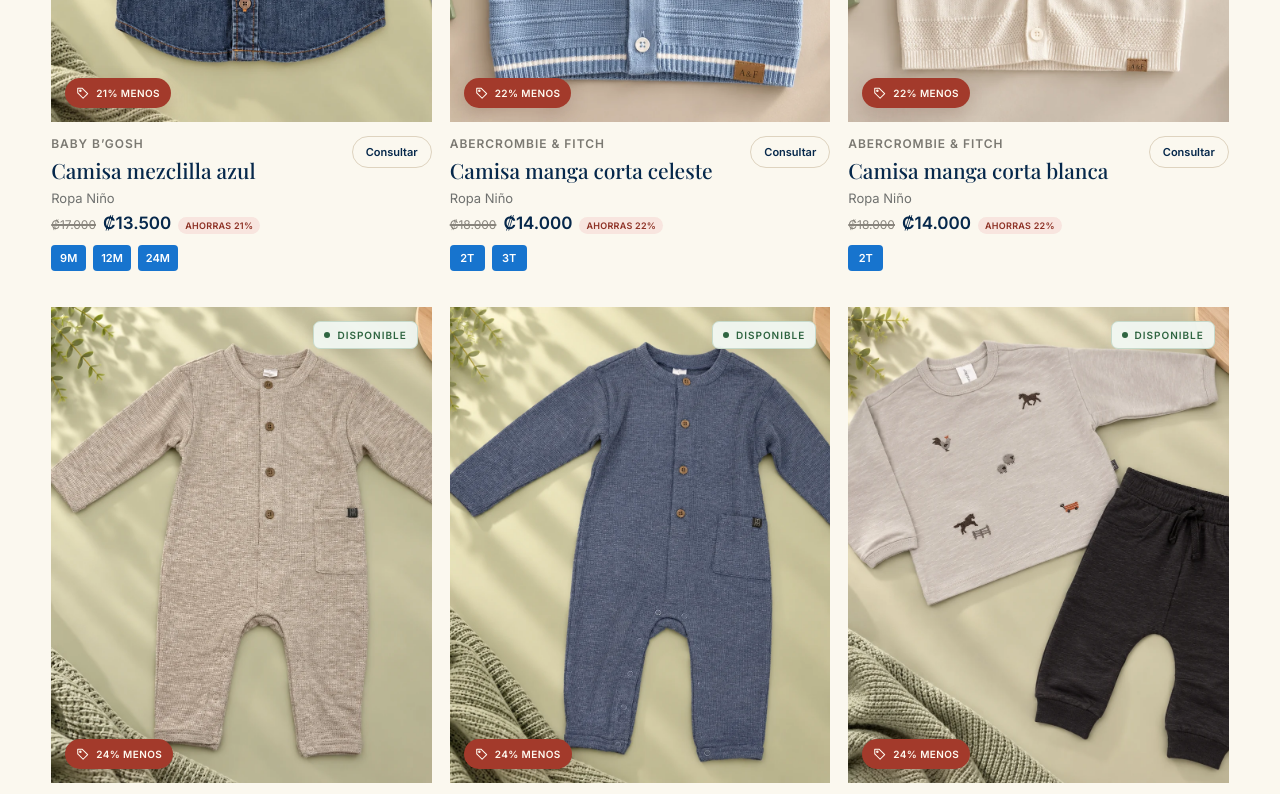
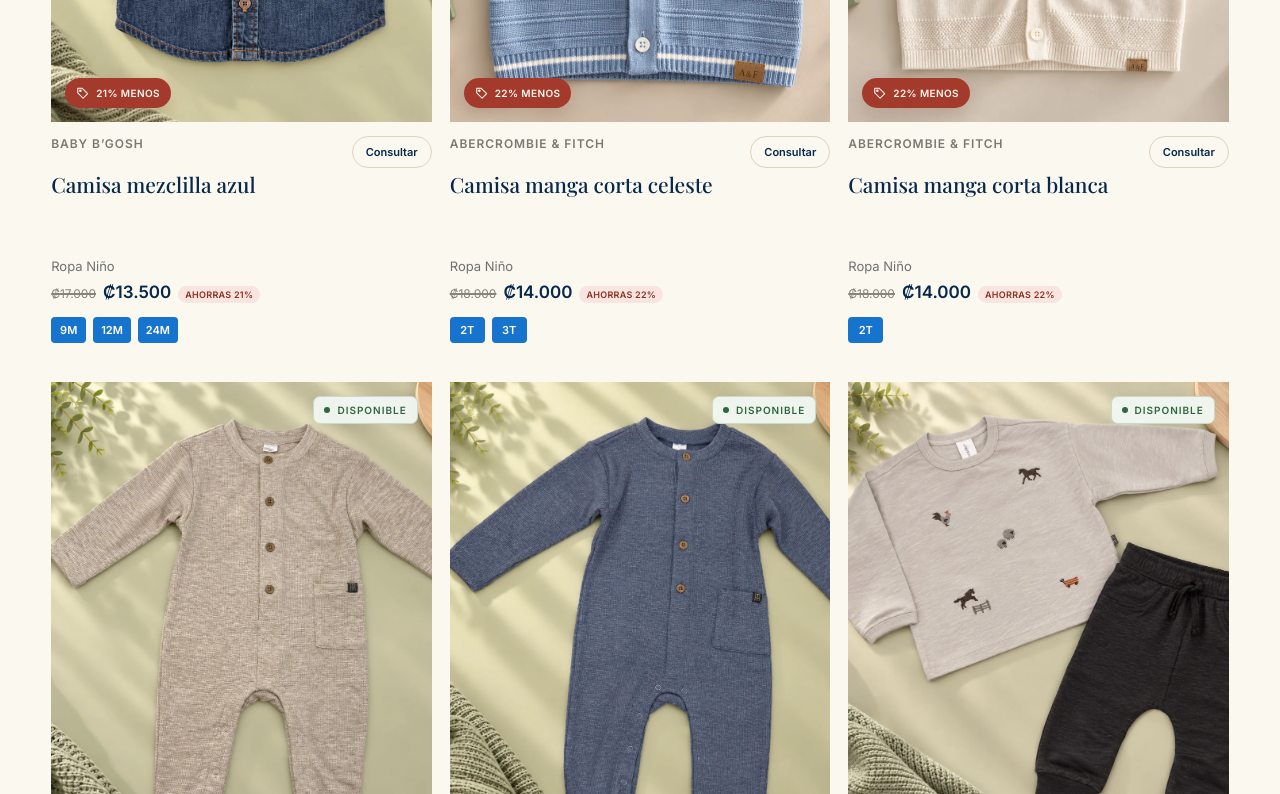
Before and after one commit to Nav-JH-Catalog/classic-shop, a plain HTML site: page index.html in a window 1280 px wide. Shown: the part 1960-2754 px from the top of the page. Drawn offline with nearby package versions, Linux system fonts and the light colour scheme.

Commit message:
Align product card content across catalog rows

```diff
--- a/index.html
+++ b/index.html
@@ -8,7 +8,7 @@
   <link rel="preconnect" href="https://fonts.googleapis.com">
   <link rel="preconnect" href="https://fonts.gstatic.com" crossorigin>
   <link href="https://fonts.googleapis.com/css2?family=Inter:wght@400;500;600&family=Playfair+Display:wght@500;600&display=swap" rel="stylesheet">
-  <link rel="stylesheet" href="styles.css?v=37">
+  <link rel="stylesheet" href="styles.css?v=38">
 </head>
 <body>
   <header class="site-header">
--- a/styles.css
+++ b/styles.css
@@ -147,20 +147,22 @@ h1 { font-size: clamp(48px, 6.2vw, 96px); line-height: .98; letter-spacing: -.03
 .status-tag.is-sold-out { color: #f3f0e9; background: rgba(32,31,29,.92); border: 1px solid rgba(255,255,255,.16); }
 .discount-badge { position:absolute; left:14px; bottom:14px; z-index:2; display:inline-flex; align-items:center; gap:6px; padding:8px 11px; border-radius:999px; color:#fffaf0; background:#a33a2b; box-shadow:0 7px 20px rgba(82,26,18,.18); font-size:10px; font-weight:800; letter-spacing:.04em; text-transform:uppercase; }
 .discount-badge svg { width:14px; height:14px; fill:none; stroke:currentColor; stroke-linecap:round; stroke-linejoin:round; stroke-width:1.8; }
-.product-info { display: flex; justify-content: space-between; gap: 16px; margin-top: 14px; }
-.product-info h3 { margin: 0 0 6px; font-family: "Playfair Display", serif; font-size: 21px; font-weight: 500; }
+.product-info { display: grid; grid-template-columns: minmax(0,1fr) auto; align-items: start; gap: 16px; margin-top: 14px; }
+.product-info > div { min-width: 0; }
+.product-info h3 { min-height:3.84em;margin:0 0 6px;font-family:"Playfair Display",serif;font-size:21px;font-weight:500;line-height:1.28; }
 .product-info p { margin: 0; color: var(--muted); font-size: 13px; }
-.product-price-line { display:flex; align-items:baseline; flex-wrap:wrap; gap:7px; margin-top:7px; }
+.product-info > div > p:not(.product-description) { min-height:1.35em;line-height:1.35; }
+.product-price-line { display:flex; align-items:baseline; align-content:flex-start; flex-wrap:wrap; gap:7px; min-height:24px; margin-top:7px; }
 .regular-price,.price-sale { color:var(--ink); font-size:15px; }
 .price-sale { font-size:17px; }
 .price-original { color:#88847c; font-size:12px; text-decoration:line-through; text-decoration-thickness:1.5px; }
 .discount-saving { padding:3px 7px; border-radius:999px; color:#8d3024; background:#f8e5df; font-size:9px; font-weight:800; letter-spacing:.03em; text-transform:uppercase; }
-.product-info .product-sizes { display:flex;flex-wrap:wrap;gap:7px;margin-top:11px; }
+.product-info .product-sizes { display:flex;align-content:flex-start;flex-wrap:wrap;gap:7px;min-height:29px;margin-top:11px; }
 .product-size { min-width:35px;padding:6px 8px;border-radius:4px;color:#0a3156;background:#e5e6e7;font-size:11px;font-weight:700;text-align:center; }
 .product-size.is-available { color:#fff;background:#1774ce; }
 .product-size.is-unavailable { color:#6f6f6c;background:#dededb;text-decoration:line-through;text-decoration-thickness:1.5px; }
 .product-info .product-description { max-width: 310px; margin-top: 10px; line-height: 1.55; }
-.product-brand { display:block; margin-bottom:5px; color:#7b7972; font-size:12px; font-weight:700; letter-spacing:.08em; text-transform:uppercase; }
+.product-brand { display:block; min-height:2.5em; margin-bottom:5px; color:#7b7972; font-size:12px; font-weight:700; line-height:1.25; letter-spacing:.08em; text-transform:uppercase; }
 .catalog-error { grid-column: 1 / -1; padding: 50px 0; color: var(--muted); }
 .product-action { flex: 0 0 auto; align-self: start; padding: 8px 13px; border: 1px solid var(--line); border-radius: 999px; font-size: 11px; font-weight: 600; transition: color .2s ease, background .2s ease, border-color .2s ease; }
 .product-action:hover { color: var(--paper); background: var(--accent); border-color: var(--accent); }
@@ -259,6 +261,7 @@ body.viewer-open { overflow: hidden; }
   .category-menu { left: 0; right: auto; }
   .results-count { text-align: left; padding: 0 4px 4px; }
   .product-grid { grid-template-columns: 1fr; }
+  .product-brand, .product-info h3, .product-info > div > p:not(.product-description), .product-price-line, .product-info .product-sizes { min-height:0; }
   .hero-art { min-height: 300px; padding: 36px 7vw 58px; }
 }
 .lead-dialog{width:min(470px,calc(100% - 28px));padding:0;border:0;border-radius:26px;color:var(--ink);background:#fffdf8;box-shadow:0 28px 90px rgba(3,24,43,.28)}.lead-dialog::backdrop{background:rgba(3,24,43,.62);backdrop-filter:blur(5px)}.lead-dialog form{position:relative;display:grid;gap:15px;padding:30px}.lead-dialog h2{margin:0;font-family:"Playfair Display",serif;font-size:34px}.lead-dialog form>p:not(.eyebrow):not(#lead-status){margin:0 0 4px;color:var(--muted);line-height:1.55}.lead-dialog label{display:grid;gap:7px;font-size:13px;font-weight:600}.lead-dialog input:not([type=checkbox]){width:100%;padding:13px 14px;border:1px solid var(--line);border-radius:12px;background:white;font:inherit}.lead-consent{display:grid!important;grid-template-columns:auto 1fr;align-items:start;color:var(--muted);font-size:11px!important;font-weight:400!important;line-height:1.45}.lead-consent input{margin-top:3px}.lead-close{position:absolute;top:16px;right:18px;border:0;background:transparent;cursor:pointer;font-size:28px}.lead-dialog .primary-button{border:0;cursor:pointer}.lead-dialog #lead-status{min-height:18px;margin:0;color:#9b433d;font-size:12px}
```
